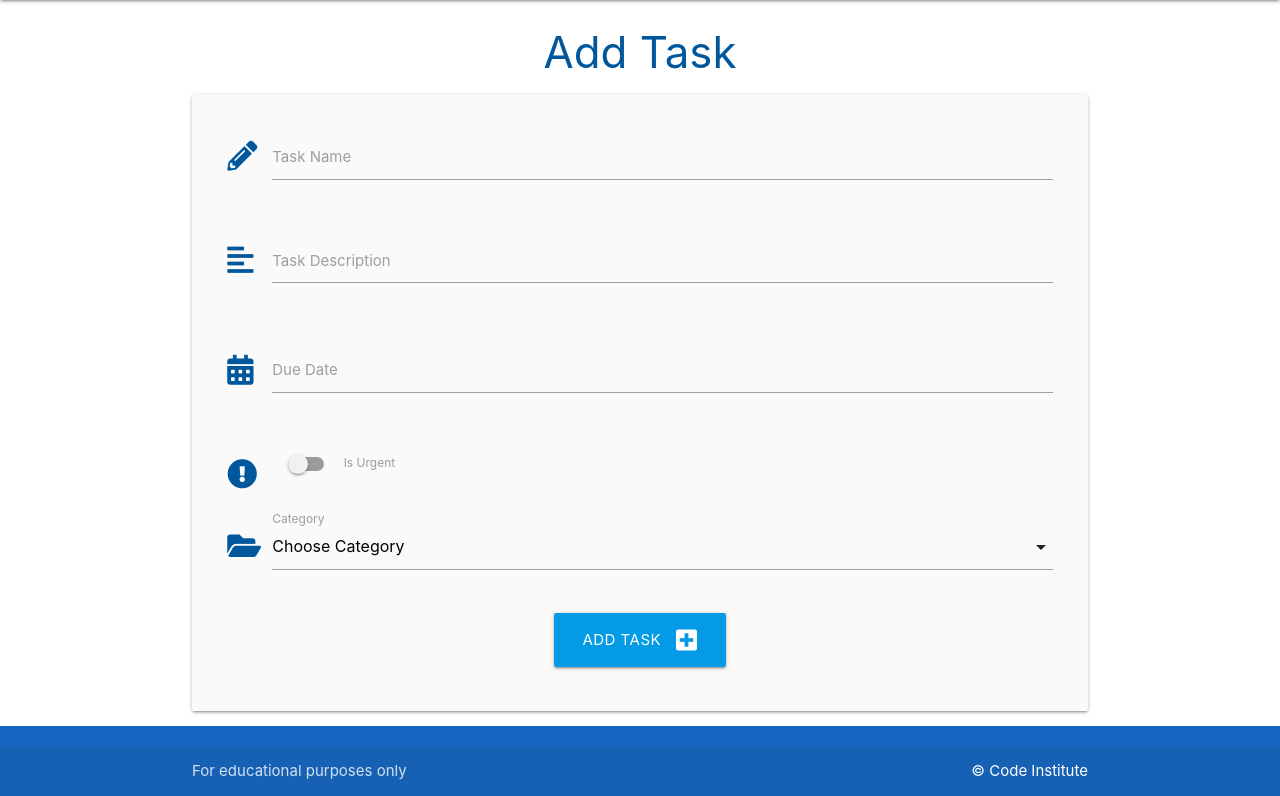
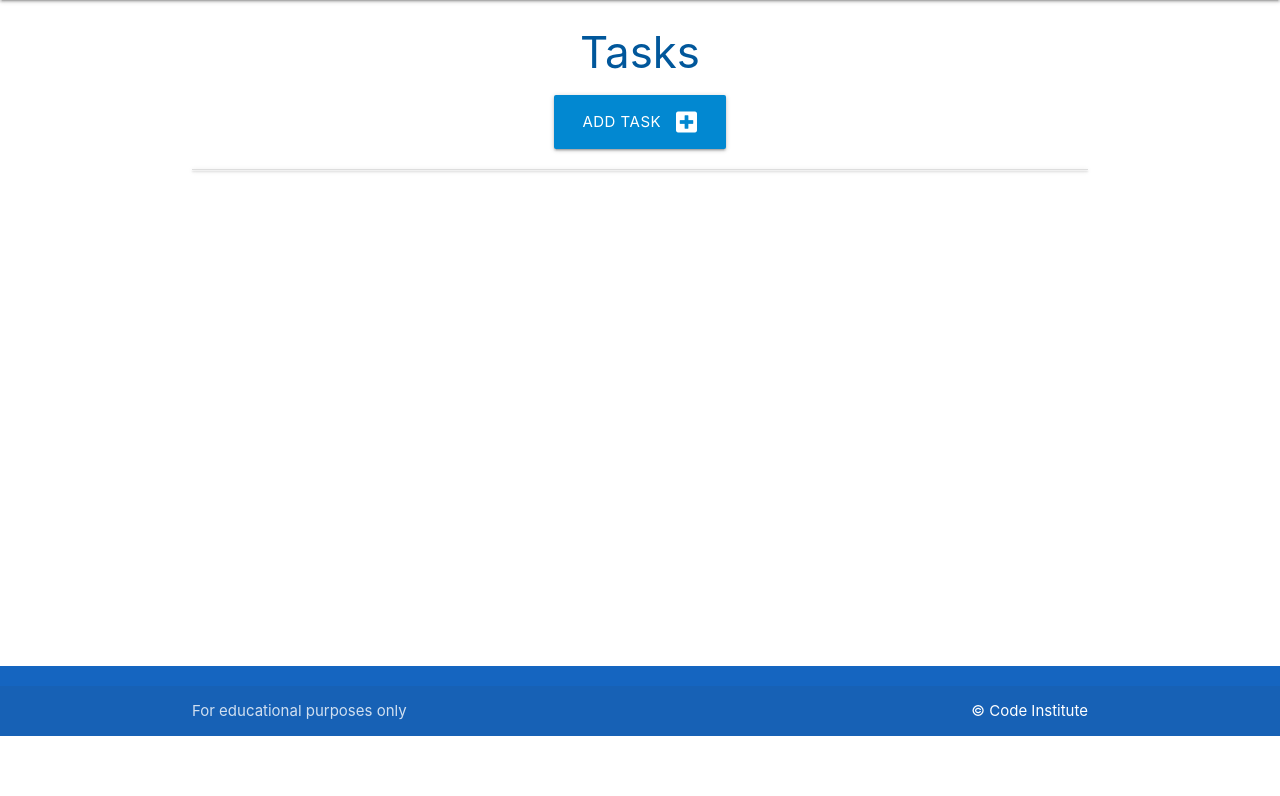
Before and after one commit to Dayasuvagiya/rdms-mini-project, a Flask app: page / in a window 1280 px wide. Shown: the part 64-860 px from the top of the page. After the commit the page ends 800 px from the top, so only its background shows below. Run offline with Flask 3, Linux system fonts and the light colour scheme.

Commit message:
Created add task file and updated tasks file

```diff
--- a/taskmanager/static/js/script.js
+++ b/taskmanager/static/js/script.js
@@ -13,4 +13,8 @@
   // select initialization
   let selects = document.querySelectorAll("select");
   M.FormSelect.init(selects);
+
+  // collapsible initializataion
+  let collapsibles = document.querySelectorAll(".collapsible");
+  M.Collapsible.init(collapsibles);
 });
--- a/taskmanager/templates/tasks.html
+++ b/taskmanager/templates/tasks.html
@@ -1,70 +1,32 @@
 {% extends "base.html" %}
 {% block content %}
 
-<h3 class="light-blue-text text-darken-4 center-align">Add Task</h3>
+<h3 class="light-blue-text text-darken-4 center-align">Tasks</h3>
 
-<div class="row card-panel grey lighten-5">
-    <form class="col s12" method="POST" action="{{ url_for('add_task') }}">
-        <!-- task name -->
-        <div class="row">
-            <div class="input-field col s12">
-                <i class="fas fa-pencil-alt prefix light-blue-text text-darken-4"></i>
-                <input id="task_name" name="task_name" minlength="5" maxlength="50" type="text" class="validate" required>
-                <label for="task_name">Task Name</label>
-            </div>
-        </div>
-        <!-- task description -->
-        <div class="row">
-            <div class="input-field col s12">
-                <i class="fas fa-align-left prefix light-blue-text text-darken-4"></i>
-                <textarea id="task_description" name="task_description" minlength="5" maxlength="200"
-                    type="text" class="materialize-textarea validate" required></textarea>
-                <label for="task_description">Task Description</label>
-            </div>
-        </div>
-        <!-- due date -->
-        <div class="row">
-            <div class="input-field col s12">
-                <i class="fas fa-calendar-alt prefix light-blue-text text-darken-4"></i>
-                <input id="due_date" name="due_date" type="text" class="datepicker validate" required>
-                <label for="due_date">Due Date</label>
-            </div>
-        </div>
-        <!-- is urgent -->
-        <div class="row">
-            <div class="input-field col s12">
-                <div class="switch">
-                    <i class="fas fa-exclamation-circle prefix light-blue-text text-darken-4"></i>
-                    <label for="is_urgent">
-                        <input id="is_urgent" name="is_urgent" type="checkbox">
-                        <span class="lever"></span>
-                        Is Urgent
-                    </label>
-                </div>
-            </div>
-        </div>
-        <!-- category id -->
-        <div class="row">
-            <div class="input-field col s12">
-                <i class="fas fa-folder-open prefix light-blue-text text-darken-4"></i>
-                <select id="category_id" name="category_id" class="validate" required>
-                    <option value="" disabled selected>Choose Category</option>
-                    {% for category in categories %}
-                        <option value="{{ category.id }}">{{ category.category_name }}</option>
-                    {% endfor %}
-                </select>
-                <label for="category_id">Category</label>
-            </div>
-        </div>
-        <!-- submit button -->
-        <div class="row">
-            <div class="col s12 center-align">
-                <button type="submit" class="btn-large light-blue darken-1">
-                    Add Task <i class="fas fa-plus-square right"></i>
-                </button>
-            </div>
-        </div>
-    </form>
+<div class="row">
+    <div class="col s12 center-align">
+        <a href="{{ url_for('add_task') }}" class="btn-large light-blue darken-2">
+            Add Task <i class="fas fa-plus-square right"></i>
+        </a>
+    </div>
 </div>
 
+<ul class="collapsible">
+    {% for task in tasks|sort(attribute="due_date") %}
+    <li>
+        <div class="collapsible-header white-text light-blue darken-4">
+            <i class="fas fa-caret-down"></i>
+            <strong>{{ task.task_name }}</strong> : {{ task.due_date.strftime("%d %B, %Y") }}
+            {% if task.is_urgent == True %}
+                <i class="fas fa-exclamation-circle light-blue-text text-lighten-2"></i>
+            {% endif %}
+        </div>
+        <div class="collapsible-body">
+            <strong>{{ task.category }}</strong>
+            <p>{{ task.task_description }}</p>
+        </div>
+    </li>
+    {% endfor %}
+</ul>
+
 {% endblock %}
```
Also changed, not shown: taskmanager/templates/add_task.html (added, +70 -0 lines).
